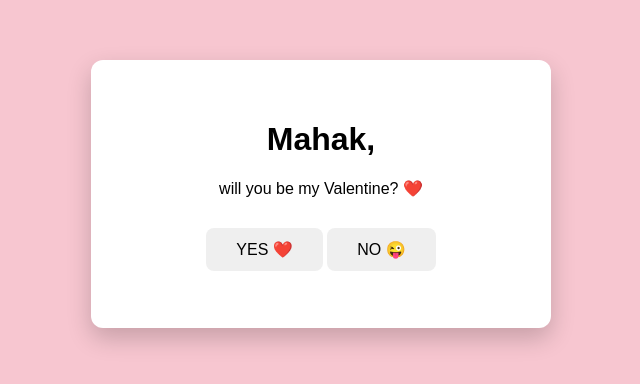
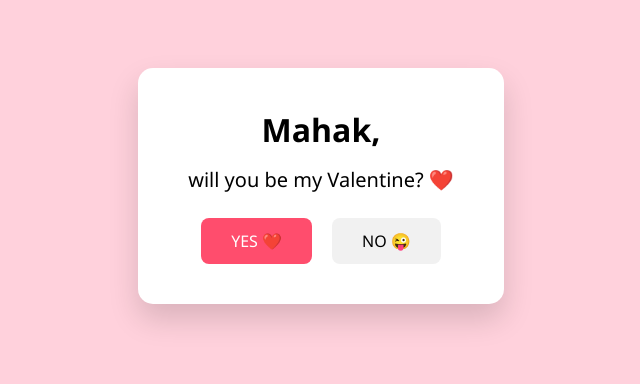
Before and after one commit to hars1h/valentine, a plain HTML site: page index.html in a window 1280 px wide. Shown: the part 214-598 px from the top of the page, without its empty margins (319-959 px from the left). Drawn offline with Linux system fonts and the light colour scheme.

Commit message:
Update style.css

```diff
--- a/style.css
+++ b/style.css
@@ -1,42 +1,69 @@
+* {
+  box-sizing: border-box;
+  font-family: "Segoe UI", sans-serif;
+}
+
 body {
-    background: #f7c6d0;
+  margin: 0;
+  height: 100vh;
+  background: #ffd1dc;
   display: flex;
   justify-content: center;
   align-items: center;
-    height: 100vh;
-    font-family: Arial, sans-serif;
+}
+
+.container {
+  width: 100%;
+  display: flex;
+  justify-content: center;
 }
 
 .card {
   background: white;
-    padding: 40px;
-    border-radius: 12px;
+  padding: 40px 50px;
+  border-radius: 15px;
   text-align: center;
-    width: 380px;
-    box-shadow: 0 10px 25px rgba(0,0,0,0.2);
+  box-shadow: 0 15px 30px rgba(0,0,0,0.15);
+}
+
+h1 {
+  margin: 0;
+  font-size: 32px;
+}
+
+p {
+  font-size: 20px;
+  margin: 15px 0 25px;
 }
 
 .buttons {
-    margin-top: 30px;
+  display: flex;
+  justify-content: center;
+  gap: 20px;
   position: relative;
-    height: 60px;
 }
 
 button {
+  border: none;
   padding: 12px 30px;
   font-size: 16px;
   border-radius: 8px;
-    border: none;
   cursor: pointer;
+  transition: 0.2s;
 }
 
-.yes {
-    background: #e63946;
+#yesBtn {
+  background-color: #ff4d6d;
   color: white;
+  z-index: 1;
 }
 
-.no {
-    background: #eee;
-    position: absolute;
-    left: 180px;
+#yesBtn:hover {
+  transform: scale(1.1);
 }
+
+#noBtn {
+  background-color: #f1f1f1;
+  color: black;
+  position: relative;
+}
```
Lines whose indentation alone changed are shown as unchanged.
